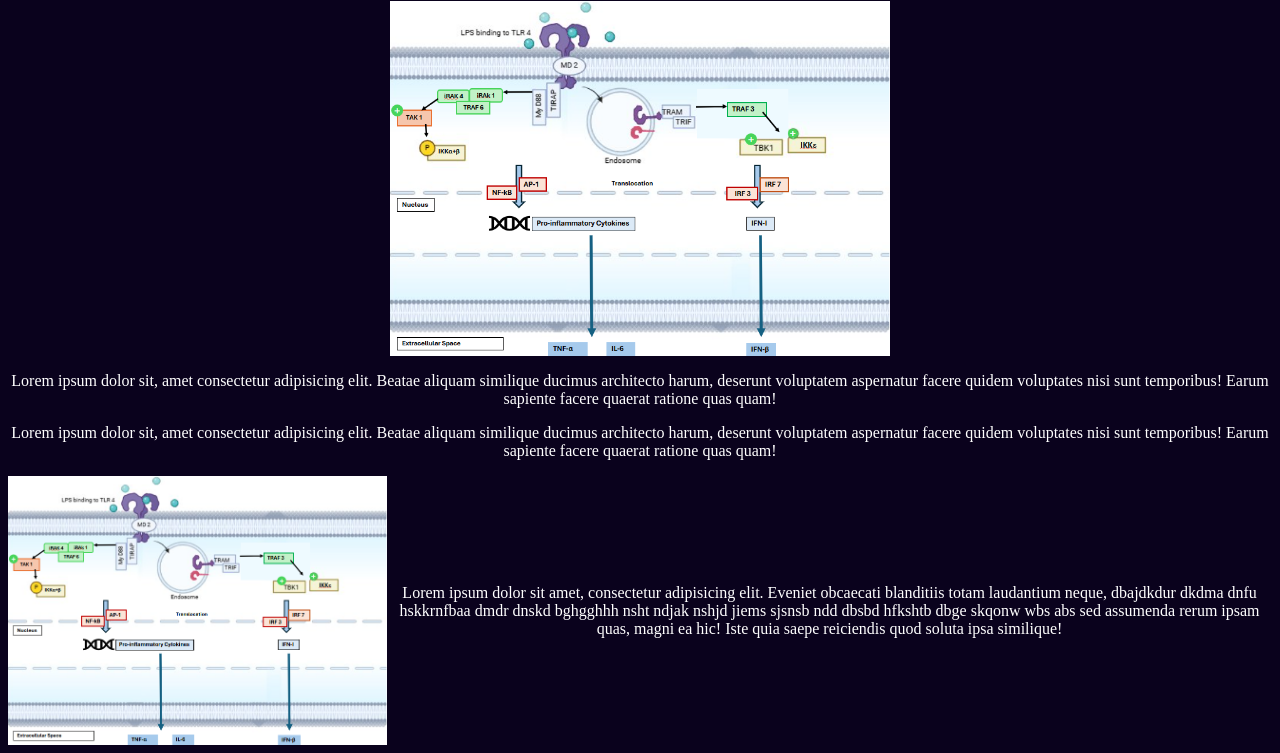
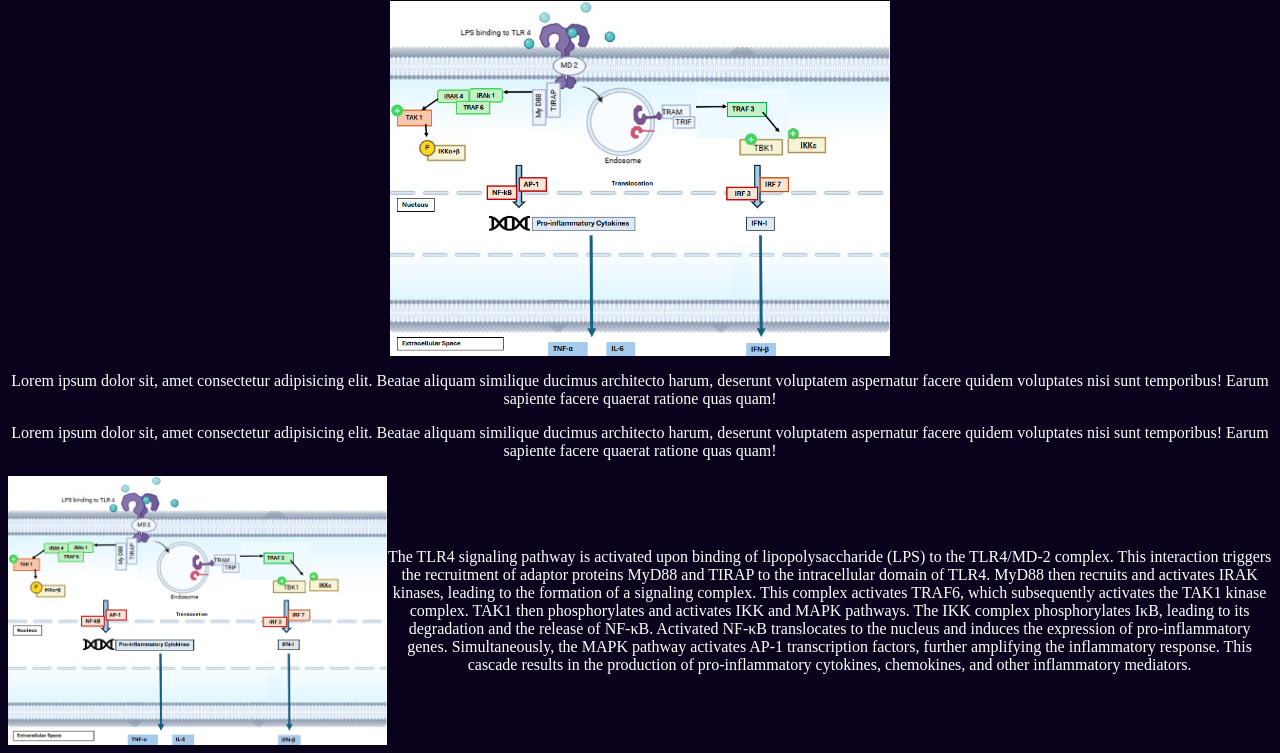
Before and after one commit to Sweta01-Research/Website, a plain HTML site: page index.html in a window 1280 px wide. Shown: the part 79-832 px from the top of the page. Drawn offline with Linux system fonts and the light colour scheme.

Commit message:
modified para2

```diff
--- a/index.html
+++ b/index.html
@@ -21,7 +21,7 @@
         <div class="layout">
             <img class="image2" src="media/My D88 dependant and Independant - Copy.png" alt="">
           <p class="Para2">
-            Lorem ipsum dolor sit amet, consectetur adipisicing elit. Eveniet obcaecati blanditiis totam laudantium neque, dbajdkdur dkdma dnfu hskkrnfbaa dmdr dnskd bghgghhh nsht ndjak nshjd jiems sjsnsb ndd dbsbd hfkshtb dbge skqonw wbs abs sed assumenda rerum ipsam quas, magni ea hic! Iste quia saepe reiciendis quod soluta ipsa similique!
+            The TLR4 signaling pathway is activated upon binding of lipopolysaccharide (LPS) to the TLR4/MD-2 complex. This interaction triggers the recruitment of adaptor proteins MyD88 and TIRAP to the intracellular domain of TLR4. MyD88 then recruits and activates IRAK kinases, leading to the formation of a signaling complex. This complex activates TRAF6, which subsequently activates the TAK1 kinase complex. TAK1 then phosphorylates and activates IKK and MAPK pathways. The IKK complex phosphorylates IκB, leading to its degradation and the release of NF-κB. Activated NF-κB translocates to the nucleus and induces the expression of pro-inflammatory genes. Simultaneously, the MAPK pathway activates AP-1 transcription factors, further amplifying the inflammatory response. This cascade results in the production of pro-inflammatory cytokines, chemokines, and other inflammatory mediators.
           </p>
         </div>
 </body>
```
